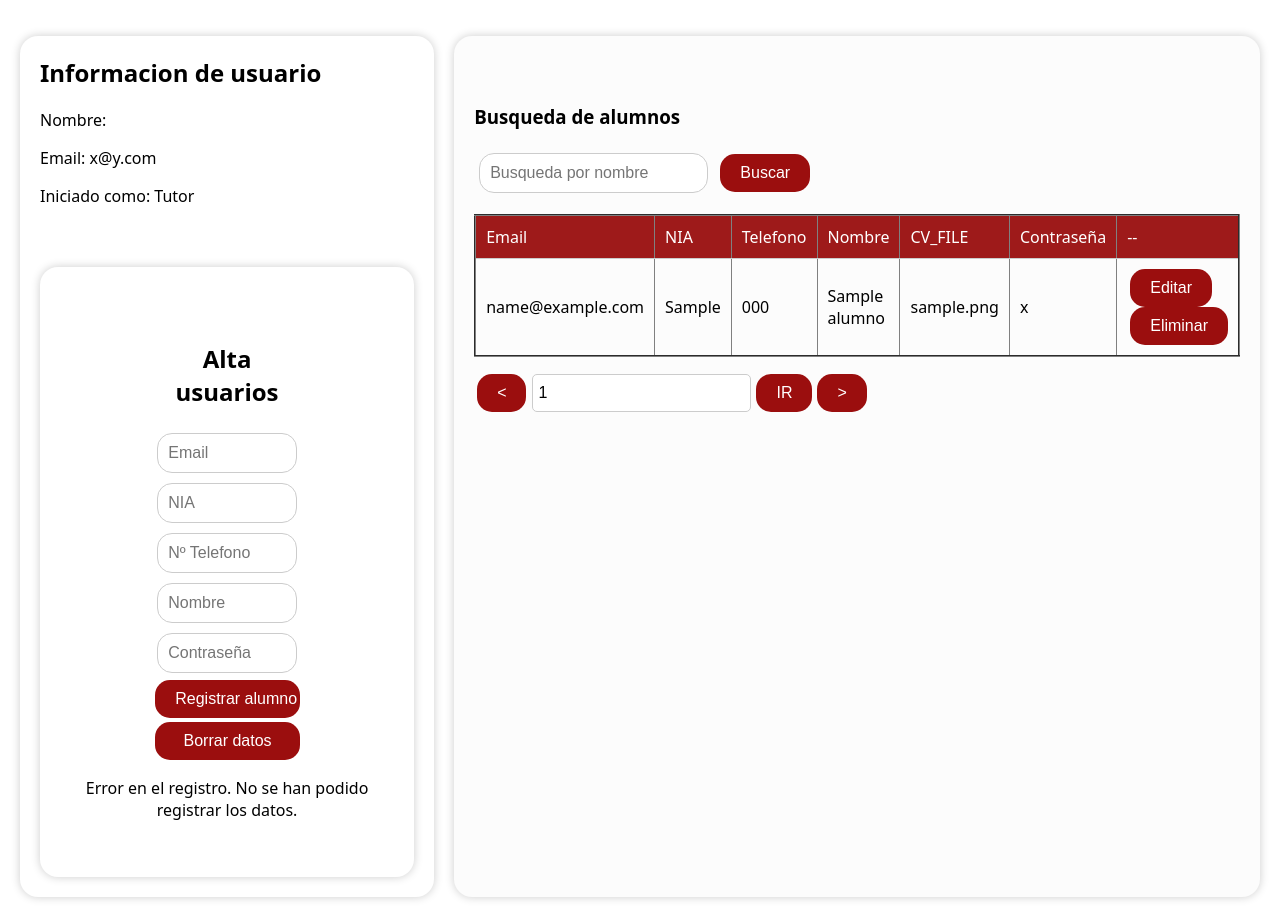
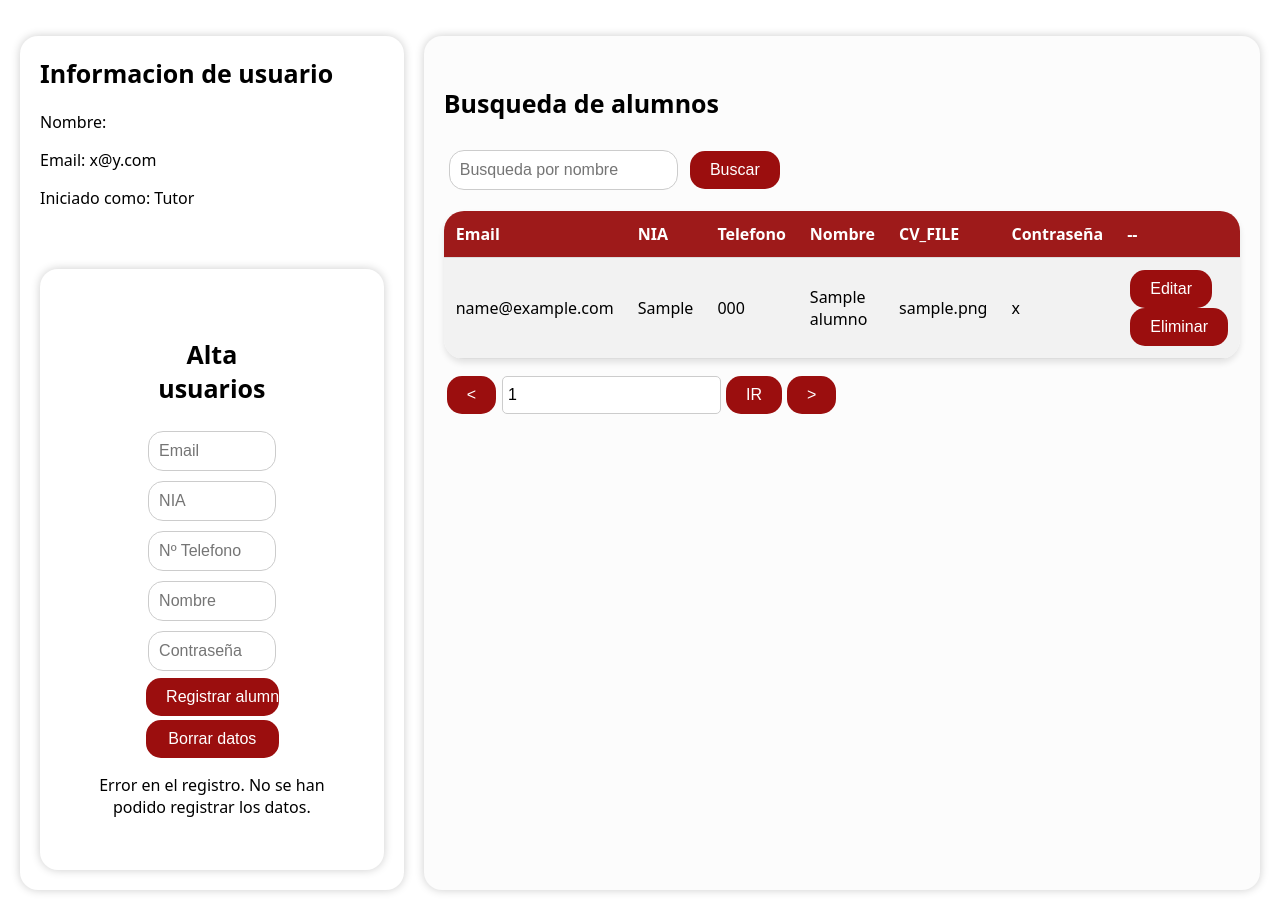
Before and after one commit to Hhxru/LM_JyR_Proyecto, a PHP site: page /dashboardTutor.php in a window 1280 px wide. Shown: the part 144-1061 px from the top of the page. After the commit the page ends 1037 px from the top, so only its background shows below. Run offline with PHP 8.4, Linux system fonts and the light colour scheme; tables that the repository leaves empty or names only in its code hold one stand-in row (values such as "Sample post").

Commit message:
Tabla moderna

```diff
--- a/css/dashboardTutor.css
+++ b/css/dashboardTutor.css
@@ -1,3 +1,4 @@
+
 body {
     font-family: system-ui, -apple-system, BlinkMacSystemFont, 'Segoe UI', Roboto, Oxygen, Ubuntu, Cantarell, 'Open Sans', 'Helvetica Neue', sans-serif;
     text-decoration: none;
@@ -105,26 +106,38 @@ header{
     margin-left: 10px;
     border-radius: 18px;
     padding-bottom: 4%;
-    padding-top: 4%;
+    padding-top: 2%;
     box-shadow: 0px 0px 10px 0px rgba(0,0,0,0.2);
 }
 
 #buscar{
     width: 20%;
 }
+
 table {
     width: 100%;
     border-collapse: collapse;
+    border-radius: 20px;
+    overflow: hidden;
+    box-shadow: 0 4px 6px rgba(0, 0, 0, 0.1);
 }
 
-.tdmain {
+th, td {
+    padding: 12px;
+    text-align: left;
+    border-bottom: 1px solid #ddd;
+}
+
+th {
     background-color: #9e1a1a;
-    color: #fff;
+    color: white;
 }
-td {
-    padding: 10px;
-    border-bottom: 1px solid #ccc;
+
+tr:nth-child(even) {
+    background-color: #f2f2f2;
 }
+
+
 
 #formAlumnos{
     display: flex;
@@ -163,3 +176,7 @@ input{
     box-sizing: border-box;
     font-size: 16px;
 }
+
+.text{
+    font-size: 25px;
+}
--- a/dashboardTutor.php
+++ b/dashboardTutor.php
@@ -53,7 +53,7 @@
             <section id="cuerpoPrincipal">
         <article id="usuario">
             <article>
-                <h2>Informacion de usuario</h2>
+                <h2 class="text">Informacion de usuario</h2>
                 <p>Nombre: <?php  echo"$userLog"?></p>
                 <p>Email: x@y.com</p>
                 <p>Iniciado como: Tutor</p>
@@ -61,7 +61,7 @@
 
             <article id="altaUsuarios">
                     <form id="formularioAlta" action="dashboardTutor.php" method="post">
-                        <h2>Alta usuarios</h2>
+                        <h2 class="text">Alta usuarios</h2>
                         <input type="email" class="textbox" name="email" placeholder="Email" pattern=".+@gmail\.com" required>
                         <input type="text" class="textbox" name="nia" placeholder="NIA" pattern="[0-9]*" minlength="8" maxlength="8" required>
                         <input type="text" class="textbox" name="telefono" placeholder="Nº Telefono" pattern="[0-9]*" minlength="9" maxlength="9" required>
@@ -108,21 +108,21 @@
         </article>
 
         <article id="tabla">
-            <h1>Busqueda de alumnos</h1>
+            <h1 class="text">Busqueda de alumnos</h1>
             <form action="dashboardTutor.php" method="post">
                     <input type="text" class="textbox" name="buscar" placeholder='Busqueda por nombre'>
                     <input class="button" type="submit" value="Buscar">
             </form>
             <p></p>
-            <table border="2">
+            <table>
                 <tr>
-                <td class="tdmain">Email</td>
-                <td class="tdmain">NIA</td>
-                <td class="tdmain">Telefono</td>
-                <td class="tdmain">Nombre</td>
-                <td class="tdmain">CV_FILE</td>
-                <td class="tdmain">Contraseña</td>
-                <td class="tdmain">--</td>
+                <th class="tdmain">Email</th>
+                <th class="tdmain">NIA</th>
+                <th class="tdmain">Telefono</th>
+                <th class="tdmain">Nombre</th>
+                <th class="tdmain">CV_FILE</th>
+                <th class="tdmain">Contraseña</th>
+                <th class="tdmain">--</th>
                 </tr>
 
         <?php
```
